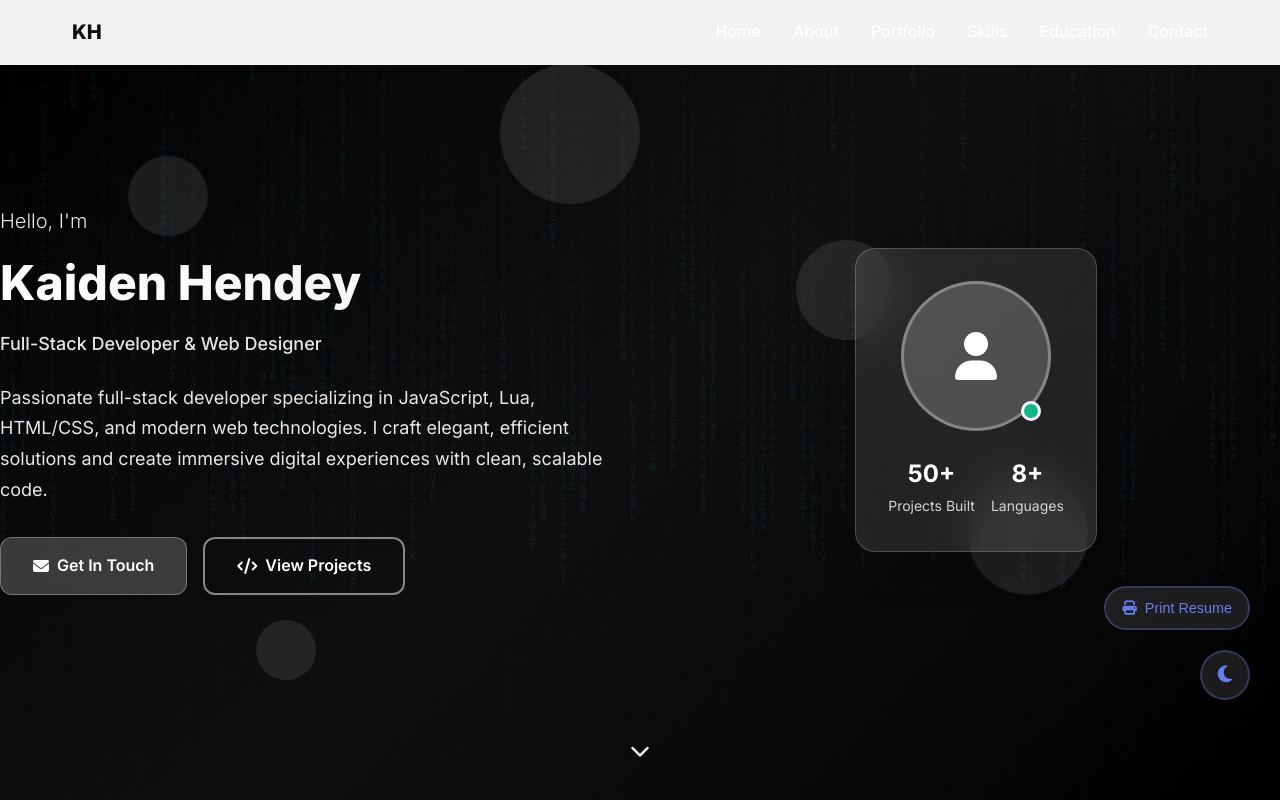
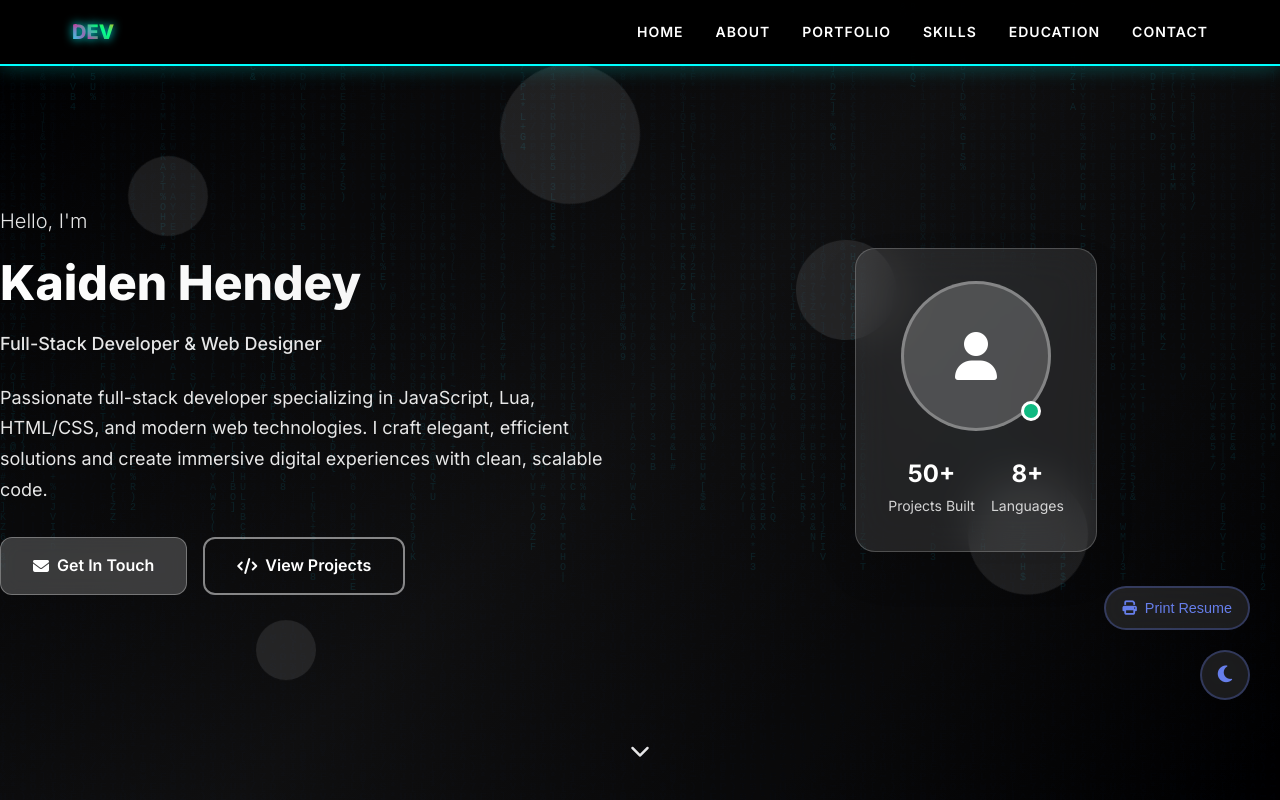
Before and after one commit to vehvu/Actimel, a plain HTML site: page index.html in a window 1280 px wide. Shown: the top 800 px of the page. Drawn offline with nearby package versions, Linux system fonts and the light colour scheme.

Commit message:
Fix Navigation Bar - Ultra Dark Theme
🌑 NAVIGATION BAR UPDATES:
- Changed from white to pure black background
- Added neon cyan border and glowing effects
- Updated brand from 'KH' to 'DEV'
- Enhanced hover effects with neon shadows
- Mobile toggle bars now glow with primary color
- Consistent ultra-dark theme throughout navigation

Perfect dark aesthetic for the developer portfolio!

```diff
--- a/index.html
+++ b/index.html
@@ -14,7 +14,7 @@
     <nav class="navbar" id="navbar">
         <div class="nav-container">
             <div class="nav-brand">
-                <span class="brand-text">KH</span>
+                <span class="brand-text">DEV</span>
             </div>
             <div class="nav-menu" id="nav-menu">
                 <a href="#hero" class="nav-link">Home</a>
--- a/styles.css
+++ b/styles.css
@@ -78,21 +78,22 @@ body {
     padding: var(--container-padding);
 }
 
-/* Navigation */
+/* Navigation - Ultra Dark Theme */
 .navbar {
     position: fixed;
     top: 0;
     width: 100%;
-    background: rgba(255, 255, 255, 0.95);
+    background: rgba(0, 0, 0, 0.95);
     backdrop-filter: blur(20px);
-    border-bottom: 1px solid rgba(255, 255, 255, 0.2);
+    border-bottom: 2px solid var(--primary-color);
     z-index: 1000;
     transition: all var(--transition-normal);
+    box-shadow: 0 0 20px rgba(0, 255, 255, 0.3);
 }
 
 .navbar.scrolled {
-    background: rgba(255, 255, 255, 0.98);
-    box-shadow: var(--shadow-md);
+    background: rgba(0, 0, 0, 0.98);
+    box-shadow: 0 0 30px rgba(0, 255, 255, 0.4);
 }
 
 .nav-container {
@@ -110,10 +111,11 @@ body {
 }
 
 .brand-text {
-    background: var(--gradient-primary);
+    background: var(--gradient-neon);
     -webkit-background-clip: text;
     -webkit-text-fill-color: transparent;
     background-clip: text;
+    text-shadow: 0 0 10px var(--primary-color);
 }
 
 .nav-menu {
@@ -124,14 +126,18 @@ body {
 
 .nav-link {
     text-decoration: none;
-    color: var(--text-primary);
-    font-weight: 500;
+    color: var(--text-white);
+    font-weight: 600;
     position: relative;
     transition: all var(--transition-normal);
+    text-transform: uppercase;
+    letter-spacing: 1px;
+    font-size: var(--font-size-sm);
 }
 
 .nav-link:hover {
     color: var(--primary-color);
+    text-shadow: 0 0 10px var(--primary-color);
 }
 
 .nav-link::after {
@@ -140,13 +146,15 @@ body {
     bottom: -5px;
     left: 0;
     width: 0;
-    height: 2px;
-    background: var(--gradient-primary);
+    height: 3px;
+    background: var(--gradient-neon);
     transition: width var(--transition-normal);
+    border-radius: 2px;
 }
 
 .nav-link:hover::after {
     width: 100%;
+    box-shadow: 0 0 10px var(--primary-color);
 }
 
 .nav-toggle {
@@ -158,9 +166,10 @@ body {
 .bar {
     width: 25px;
     height: 3px;
-    background: var(--text-primary);
+    background: var(--primary-color);
     margin: 3px 0;
     transition: var(--transition-normal);
+    box-shadow: 0 0 5px var(--primary-color);
 }
 
 /* Hero Section */
```
